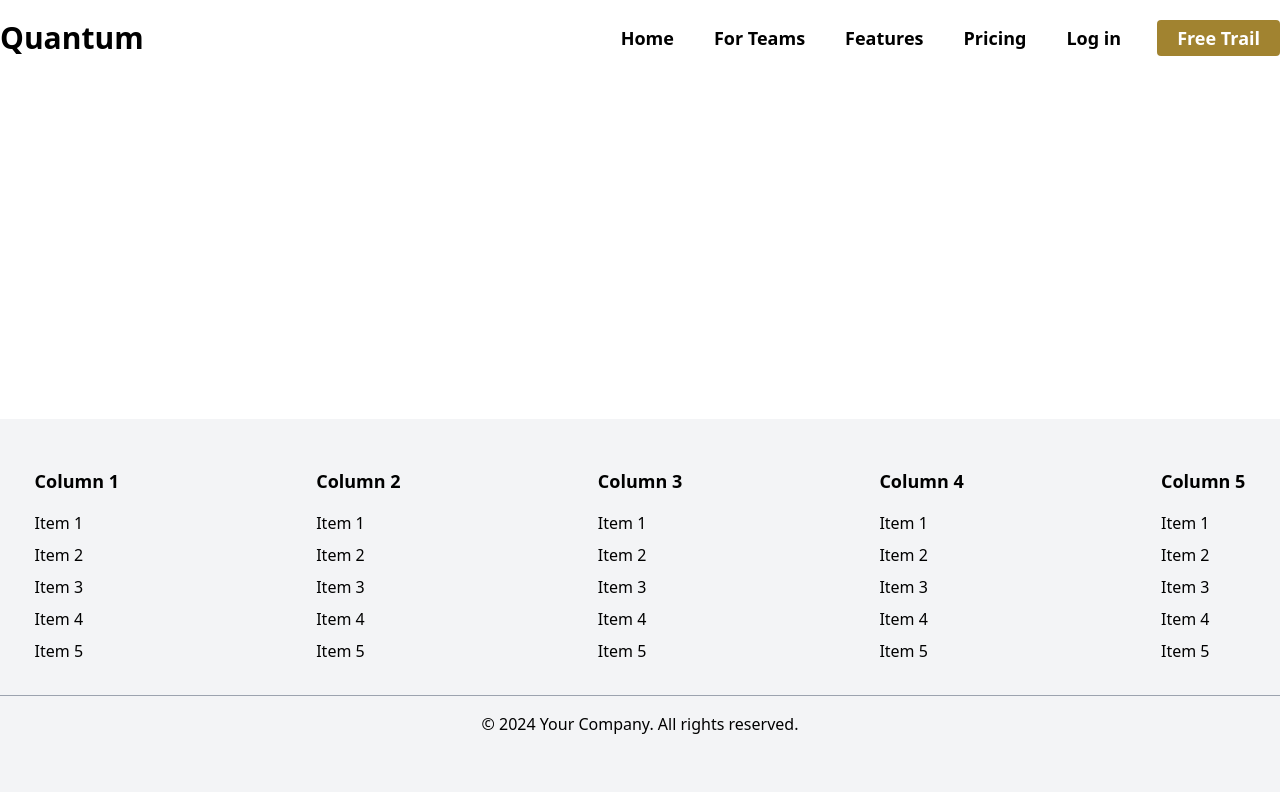
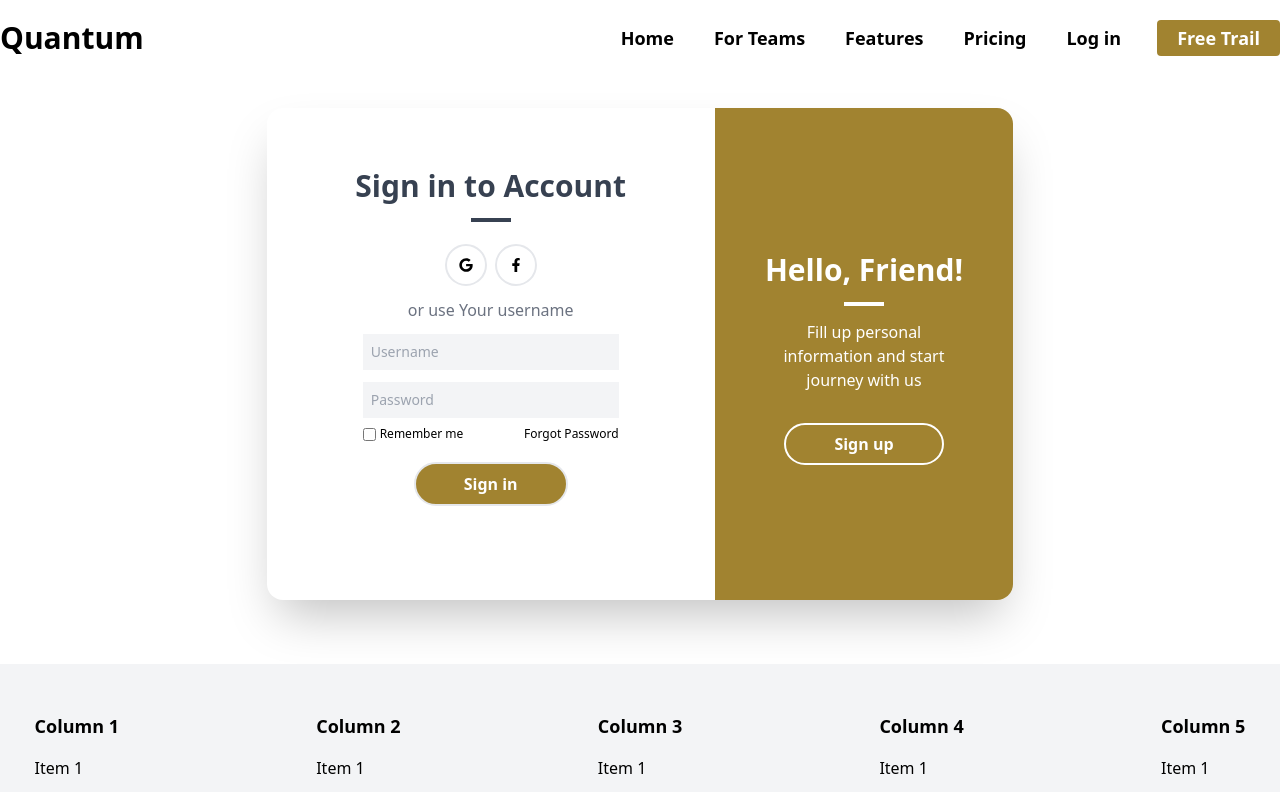
Before and after one commit to sitt-a/React-todolist, a React (Vite) app in the folder todolist/: page /login in a window 1280 px wide. Shown: the top 792 px of the page. Built offline with nearby package versions, Linux system fonts and the light colour scheme; no server answers; data requests are answered from the project's data file.

Commit message:
login update

```diff
--- a/todolist/db.json
+++ b/todolist/db.json
@@ -1,4 +1,9 @@
 {
+  "users": [
+    {
+      "id": "abc123",
+      "password": "123",
+      "username": "John",
       "todos": [
         {
           "id": "3e70",
@@ -43,4 +48,21 @@
           "completed": false
         }
       ]
+    },
+    {
+      "id": "def456",
+      "password": "124",
+      "username": "Jane",
+      "todos": [
+        {
+          "id": "1234",
+          "task": "example",
+          "priority": "priority 2",
+          "dueDate": "5/15/2024",
+          "completed": false
         }
+      ]
+    }
+
+  ]
+}
--- a/todolist/package.json
+++ b/todolist/package.json
@@ -18,6 +18,7 @@
     "react-datepicker": "^6.9.0",
     "react-dom": "^18.2.0",
     "react-draggable": "^4.4.6",
+    "react-icons": "^5.2.1",
     "react-router-dom": "^5.3.4"
   },
   "devDependencies": {
--- a/todolist/src/App.jsx
+++ b/todolist/src/App.jsx
@@ -6,6 +6,7 @@ import Home from './pages/Home'
 import Dashboard from './pages/sidebar'
 import TodolistEdit from './components/TodolistEdit';
 import Mainhome from './pages/Mainhome';
+import Login from './pages/Login';
 import Service from './components/service';
 function App() {
 
@@ -22,7 +23,9 @@ function App() {
 
           <Route exact path="/todos/:id" component={ToDoListDetail} />
           <Route path="/todos/:id/edit" component={TodolistEdit} />
-          <Layout> <Route exact path="/" component={Mainhome} /></Layout>
+          <Layout> <Route exact path="/" component={Mainhome} />
+          <Route exact path="/login" component={Login} />
+          </Layout>
 
           {/* Add more routes for other pages */}
         </Switch>
--- /dev/null
+++ b/todolist/src/pages/Login.jsx
@@ -0,0 +1,112 @@
+import React, { useState } from 'react';
+import { FaFacebookF, FaGoogle } from 'react-icons/fa';
+
+const LoginForm = () => {
+  const [username, setUsername] = useState('');
+  const [password, setPassword] = useState('');
+  const [errorMessage, setErrorMessage] = useState('');
+
+
+const handleSubmit = async () => {
+    try {
+
+    const response = await fetch('http://localhost:3000/users');
+    const data = await response.json();
+
+    const matchingUser = data.users.find(
+      (user) => user.username === username && user.password === password
+    );
+
+    if (matchingUser) {
+      setUser(matchingUser);
+      setErrorMessage('');
+
+    } else {
+      setUser(null);
+      setErrorMessage('Invalid username or password');
+      console.log(username)
+    }
+  } catch (error) {
+    setErrorMessage('Error logging in. Please try again.');
+  }
+};
+
+
+  return (
+    <main className="mt-8 mb-16 flex flex-col items-center justify-center flex-1 px-20 text-center">
+      <div className="bg-white rounded-2xl shadow-2xl flex w-2/3 max-w-4xl">
+        <div className=" w-3/5 p-5">
+          <div className="py-10">
+            <h2 className="text-gray-700 text-3xl font-bold mb-2 ">Sign in to Account</h2>
+            <div className="border-2 w-10 border-gray-700 inline-block mb-2"></div>
+            <div className="flex justify-center my-2">
+              <a href="#" className="border-2 border-gray-200 rounded-full p-3 mx-1">
+                <FaGoogle className="text-sm"></FaGoogle>
+              </a>
+              <a href="#" className="border-2 border-gray-200 rounded-full p-3 mx-1">
+                <FaFacebookF className="text-sm"></FaFacebookF>
+              </a>
+            </div>
+            <p className="text-gray-500 my-3">or use Your username</p>
+            <div className="flex flex-col items-center ">
+              <div className="bg-gray-100 w-64 p-2 flex items-center mb-3 ">
+                <input
+                  type="text"
+                  id="username"
+                  value={username}
+                  onChange={(e) => setUsername(e.target.value)}
+                  placeholder="Username"
+                  className="bg-gray-100 outline-none text-sm flex-1"
+                  required
+                />
+              </div>
+              <div className="bg-gray-100 w-64 p-2 flex items-center ">
+                <input
+                  type="password"
+                  id="password"
+                  value={password}
+                  onChange={(e) => setPassword(e.target.value)}
+                  placeholder="Password"
+                  className="bg-gray-100 outline-none text-sm flex-1"
+                  required
+                />
+              </div>
+              <div className="flex w-64 mb-5 mt-2 justify-between">
+                <label className="flex items-center text-xs">
+                  <input type="checkbox" name="remember" className="mr-1" />
+                  Remember me
+                </label>
+                <a href="#" className="text-xs">
+                  Forgot Password
+                </a>
+              </div>
+              <button
+                type="submit"
+                onClick={handleSubmit}
+                className="border-2 text-white bg-[#a18330] hover:bg-[#8d732a] rounded-full px-12 py-2 inline-block font-semibold"
+              >
+                Sign in
+              </button>
+              {errorMessage && (
+                <div className="text-red-500 text-center mt-4">{errorMessage}</div>
+              )}
+            </div>
+          </div>
+        </div>
+        <div className="signup w-2/5 text-white p-5 bg-[#a18330] rounded-r-2xl py-36 px-12 ">
+          <h2 className="text-3xl font-bold mb-2">Hello, Friend!</h2>
+          <div className="border-2 w-10 border-white inline-block mb-2"></div>
+          <p className="mb-10">Fill up personal information and start journey with us</p>
+          <a
+            href="/signup"
+            className="border-inline-block text-white bg-transparent border-2 border-white hover:bg-white hover:text-[#a18330] rounded-full px-12 py-2 font-semibold"
+          >
+            Sign up
+          </a>
+        </div>
+      </div>
+    </main>
+  );
+};
+
+export default LoginForm;
```
Also changed, not shown: 1 other file (tests, documents, lock files or other folders). Lines whose indentation alone changed are shown as unchanged.
